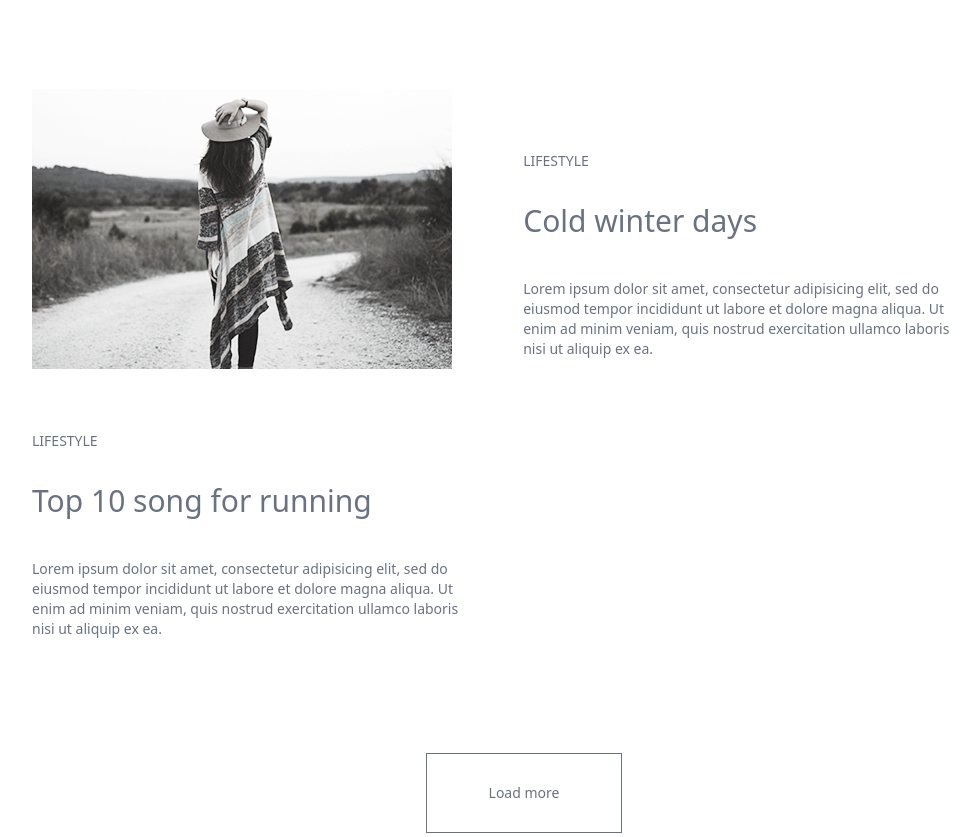
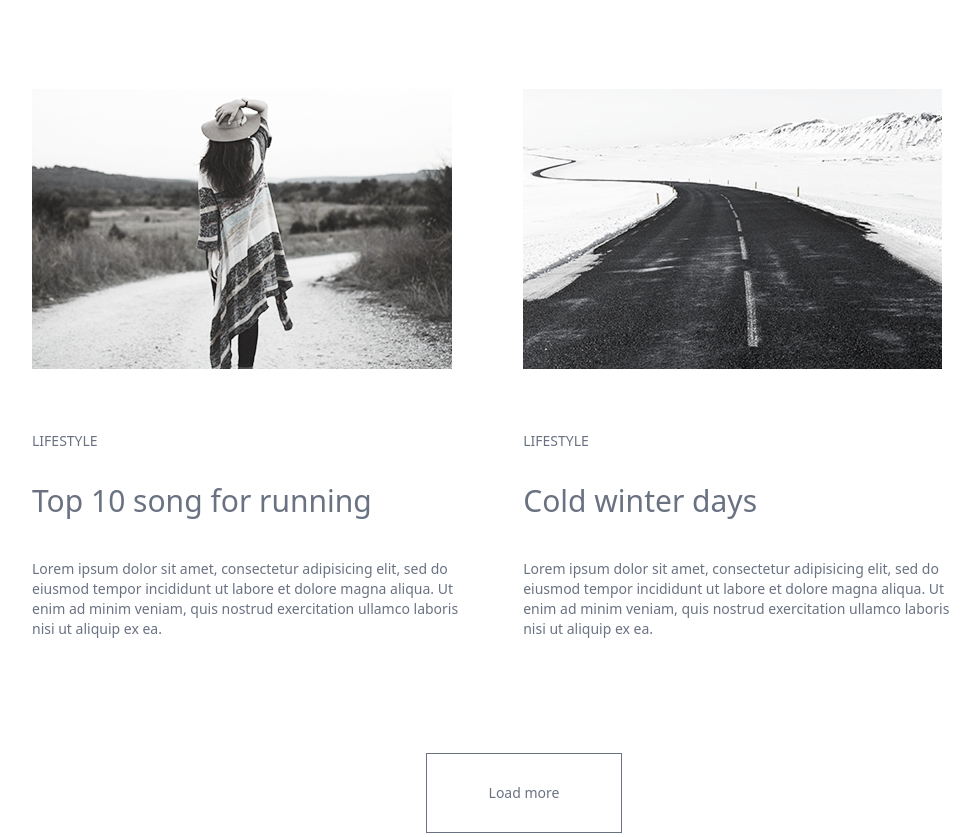
Before and after one commit to svatoslu2/Mini, a plain HTML site: page index.html in a window 1280 px wide. Shown: the part 1378-2215 px from the top of the page, without its empty margins (116-1096 px from the left). Drawn offline with nearby package versions, Linux system fonts and the light colour scheme.

Commit message:
Перевіривши сайт, появилася помилка й я її виправив, а так 23хв 41сек

```diff
--- a/index.html
+++ b/index.html
@@ -71,7 +71,7 @@
                 nisi ut aliquip ex ea.</p>
         </div>
         <div class="ml-[65px]">
-            <img src=".2 2.png" alt="" class="mt-[92px]">
+            <img src="./2 2.png" alt="" class="mt-[92px]">
             <p class="mt-[62px] color: #b4ad9e text-sm">LIFESTYLE</p>
             <p class="text-3xl mt-[32px]">Cold winter days</p>
             <p class="mt-[40px] text-sm">Lorem ipsum dolor sit amet, consectetur adipisicing elit, sed do <br>
```
